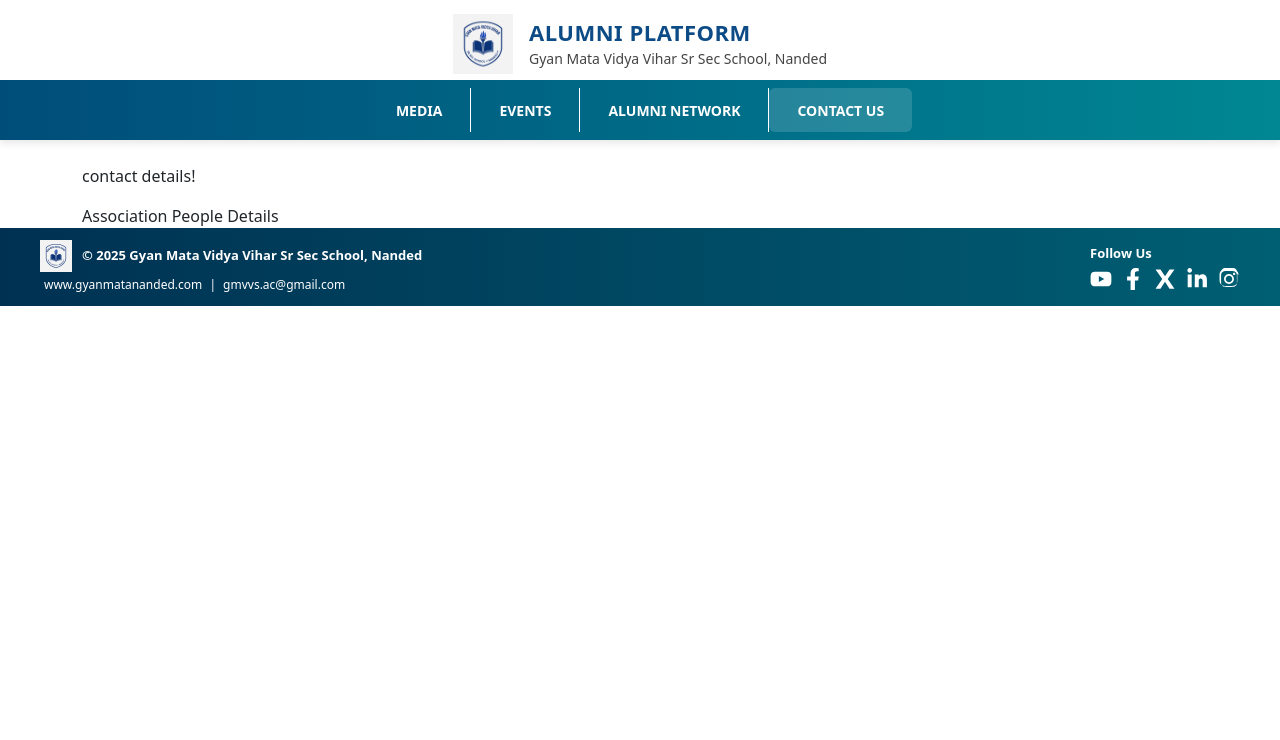
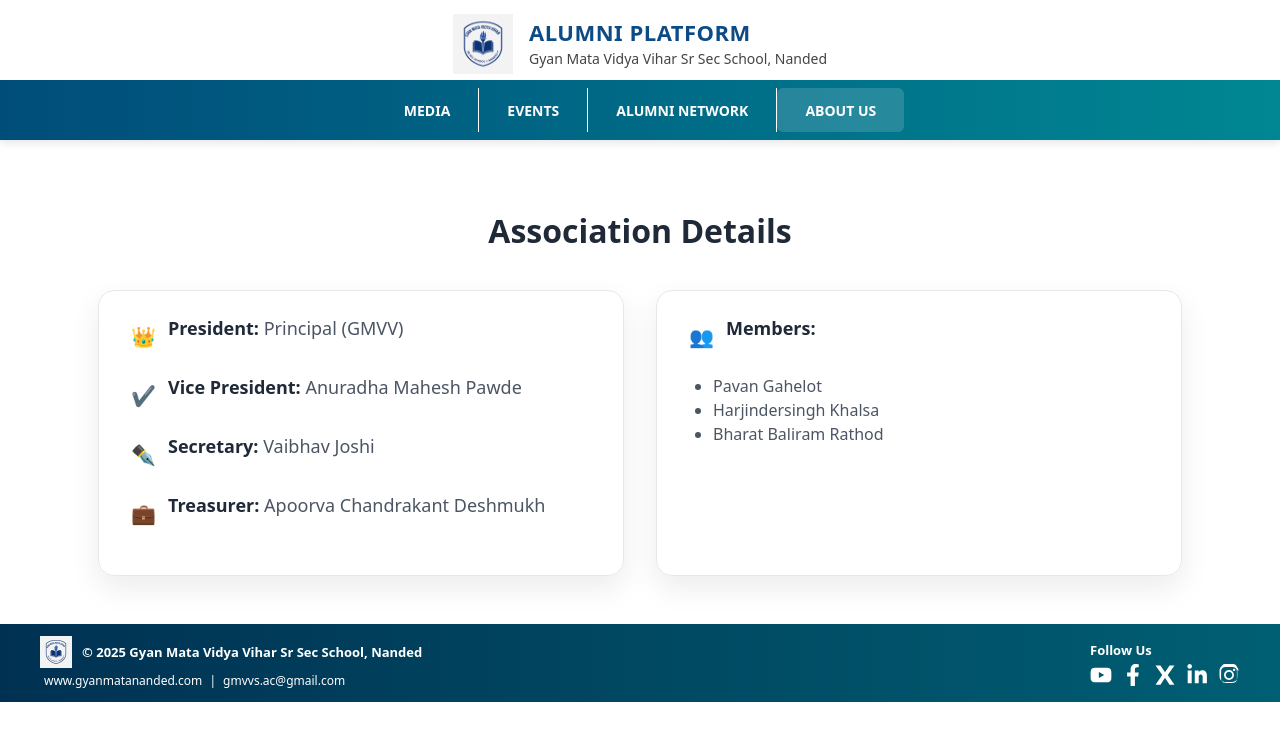
Before and after one commit to 01tanmay/alumni-frontend, an Angular app: page /contact in a window 1280 px wide. Shown: the top 740 px of the page. Built offline with nearby package versions, Linux system fonts and the light colour scheme.

Commit message:
ip fix: 6th May

```diff
--- a/src/app/app.module.ts
+++ b/src/app/app.module.ts
@@ -1,4 +1,3 @@
-import { NgModule } from '@angular/core';
 import { BrowserModule } from '@angular/platform-browser';
 
 import { AppRoutingModule } from './app-routing.module';
@@ -11,11 +10,10 @@
 import { ContactComponent } from './components/contact/contact.component';
 import { FormsModule } from '@angular/forms';
 import { CommonModule } from '@angular/common';
+import { NgModule, CUSTOM_ELEMENTS_SCHEMA } from '@angular/core';
 import { MatSnackBarModule } from '@angular/material/snack-bar';
 import { BrowserAnimationsModule } from '@angular/platform-browser/animations';
-
 import { RegisterService } from './services/register.service';
-
 import { HttpClientModule } from '@angular/common/http';
 import { RegistrationSuccessComponent } from './components/registration-success/registration-success.component';
 import { AdminPortalComponent } from './components/admin-portal/admin-portal.component';
--- a/src/app/components/contact/contact.component.css
+++ b/src/app/components/contact/contact.component.css
@@ -0,0 +1,69 @@
+.contact-container {
+  max-width: 80rem;
+  margin: 0 auto;
+  padding: 3rem 1rem;
+}
+
+.contact-heading {
+  font-size: 2rem;
+  font-weight: 700;
+  text-align: center;
+  color: #1f2937; /* gray-800 */
+  margin-bottom: 2.5rem;
+}
+
+.card-grid {
+  display: grid;
+  grid-template-columns: 1fr;
+  gap: 2rem;
+}
+
+@media (min-width: 768px) {
+  .card-grid {
+    grid-template-columns: 1fr 1fr;
+  }
+}
+
+.card-glass {
+  background: rgba(255, 255, 255, 0.75);
+  border-radius: 1rem;
+  backdrop-filter: blur(10px);
+  box-shadow: 0 12px 30px rgba(0, 0, 0, 0.08);
+  padding: 1.5rem 2rem;
+  border: 1px solid #e5e7eb; /* gray-200 */
+  transition: box-shadow 0.3s ease;
+}
+
+.card-glass:hover {
+  box-shadow: 0 20px 40px rgba(0, 0, 0, 0.12);
+}
+
+.contact-row {
+  display: flex;
+  align-items: center;
+  gap: 0.75rem;
+  margin-bottom: 1rem;
+}
+
+.contact-icon {
+  font-size: 1.25rem;
+}
+
+.contact-label {
+  font-size: 1.125rem;
+  font-weight: 600;
+  color: #1f2937; /* gray-800 */
+}
+
+.contact-value {
+  font-weight: 400;
+  color: #4b5563; /* gray-700 */
+}
+
+.contact-members {
+  list-style: disc;
+  padding-left: 1.5rem;
+  color: #4b5563;
+  font-size: 1rem;
+  margin-top: 0.5rem;
+}
--- a/src/app/components/contact/contact.component.html
+++ b/src/app/components/contact/contact.component.html
@@ -1,2 +1,38 @@
-<p>contact details!</p>
-Association People Details
+<div class="contact-container">
+  <h2 class="contact-heading">Association Details</h2>
+
+  <div class="card-grid">
+    <!-- Core Roles -->
+    <div class="card-glass">
+      <div class="contact-row">
+        <span class="contact-icon">👑</span>
+        <p class="contact-label">President: <span class="contact-value">Principal (GMVV)</span></p>
+      </div>
+      <div class="contact-row">
+        <span class="contact-icon">✔️</span>
+        <p class="contact-label">Vice President: <span class="contact-value">Anuradha Mahesh Pawde</span></p>
+      </div>
+      <div class="contact-row">
+        <span class="contact-icon">✒️</span>
+        <p class="contact-label">Secretary: <span class="contact-value">Vaibhav Joshi</span></p>
+      </div>
+      <div class="contact-row">
+        <span class="contact-icon">💼</span>
+        <p class="contact-label">Treasurer: <span class="contact-value">Apoorva Chandrakant Deshmukh</span></p>
+      </div>
+    </div>
+
+    <!-- Members List -->
+    <div class="card-glass">
+      <div class="contact-row">
+        <span class="contact-icon">👥</span>
+        <p class="contact-label">Members:</p>
+      </div>
+      <ul class="contact-members">
+        <li>Pavan Gahelot</li>
+        <li>Harjindersingh Khalsa</li>
+        <li>Bharat Baliram Rathod</li>
+      </ul>
+    </div>
+  </div>
+</div>
--- a/src/app/components/header/header.component.html
+++ b/src/app/components/header/header.component.html
@@ -23,7 +23,7 @@
         <a routerLink="/alumni-network">Alumni Network</a>
       </li>
       <li routerLinkActive="active-tab">
-        <a routerLink="/contact">Contact Us</a>
+        <a routerLink="/contact">About Us</a>
       </li>
     </ul>
   </nav>
--- a/src/environments/environment.prod.ts
+++ b/src/environments/environment.prod.ts
@@ -1,4 +1,4 @@
 export const environment = {
   production: true,
-  apiBaseUrl: 'http://65.2.150.129:8080/api'
+  apiBaseUrl: 'http://15.206.91.79:8080/api'
 };
```
Also changed, not shown: 1 other file (tests, documents, lock files or other folders).
